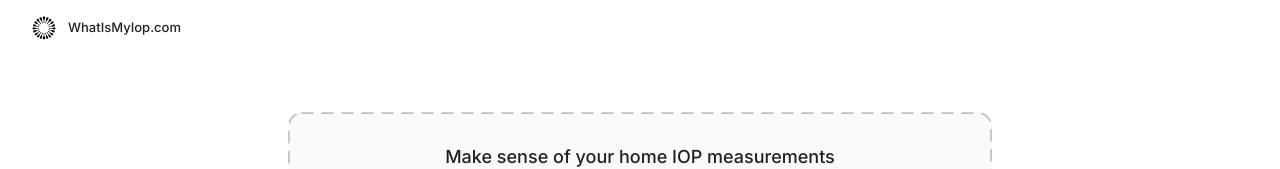
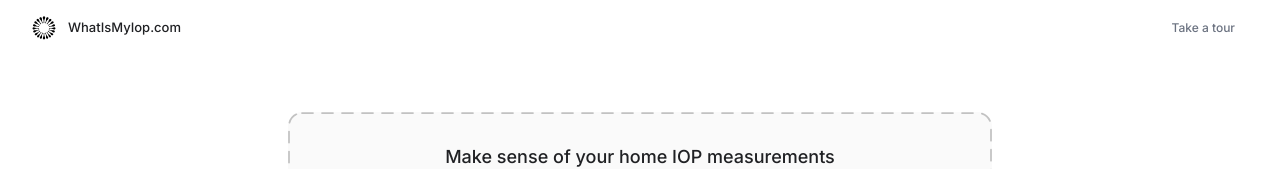
Before and after one commit to jakubg05/whatismyiop, a React (Vite) app in the folder src/client/: page / in a window 1280 px wide. Shown: the top 169 px of the page. Built offline with nearby package versions, Linux system fonts and the light colour scheme.

Commit message:
feat: add sticky tour navigation

```diff
--- a/src/client/src/TopNavigation.tsx
+++ b/src/client/src/TopNavigation.tsx
@@ -1,3 +1,5 @@
+import { Button } from "./shared";
+
 export function TopNavigation() {
   return (
     <header className="app-topbar">
@@ -5,6 +7,7 @@ export function TopNavigation() {
         <img src="/whatismyiop_mark_black.svg" alt="" />
         <strong>WhatIsMyIop.com</strong>
       </div>
+      <Button type="button" variant="quiet">Take a tour</Button>
     </header>
   );
 }
--- a/src/client/src/app.css
+++ b/src/client/src/app.css
@@ -1,7 +1,7 @@
 .app-layout { min-height: 100vh; }
 .analysis-main { min-width: 0; padding: 0 var(--gutter) 3rem; transition: margin-inline-end var(--medium) var(--ease); }
 .analysis-shell--editor-open .analysis-main { margin-inline-end: var(--editor-width); }
-.app-topbar { min-height: 3.5rem; margin-inline: calc(var(--gutter) * -1); padding-inline: var(--gutter); display: flex; align-items: center; background: var(--surface); }
+.app-topbar { position: sticky; z-index: 40; top: 0; min-height: 3.5rem; margin-inline: calc(var(--gutter) * -1); padding-inline: var(--gutter); display: flex; align-items: center; justify-content: space-between; gap: var(--s4); }
 .comparison-overlay {
   position: sticky;
   z-index: 50;
```
